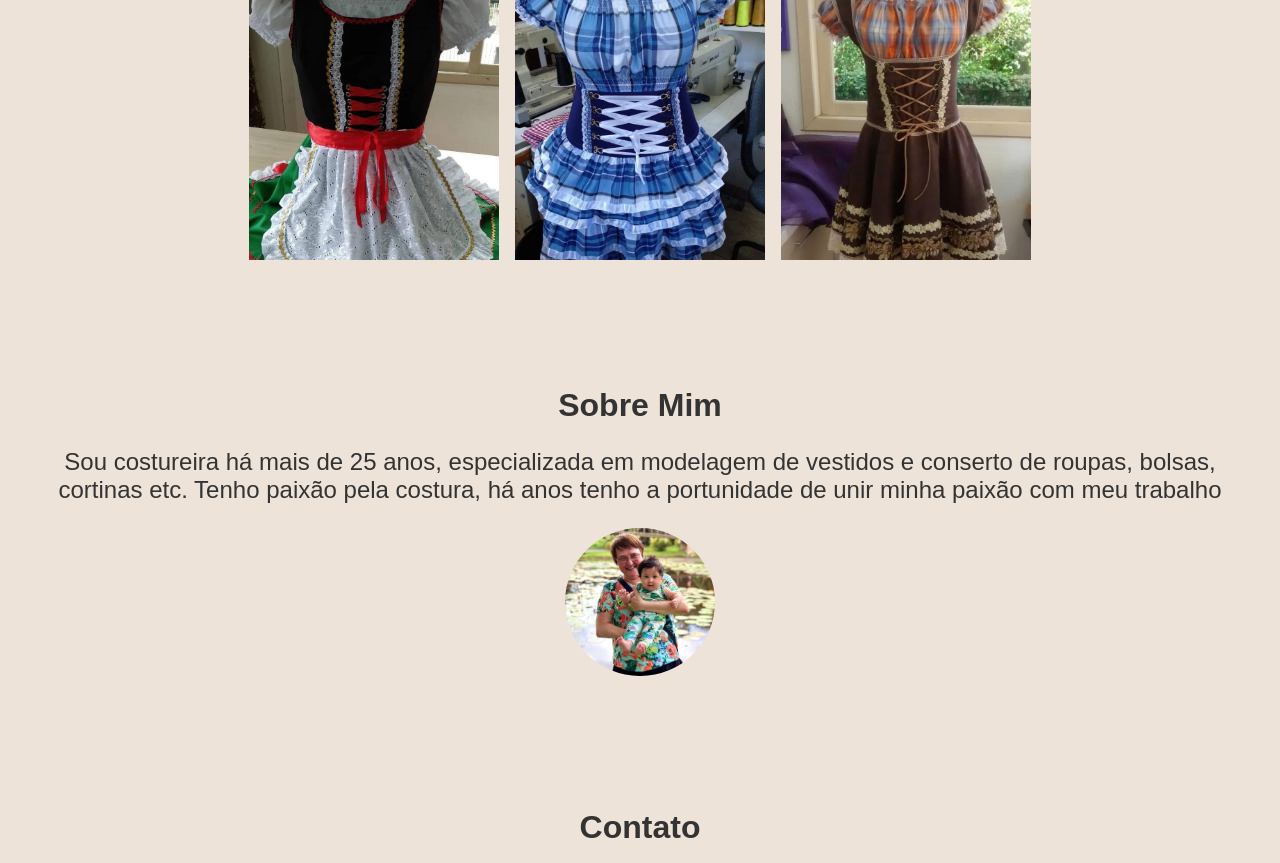
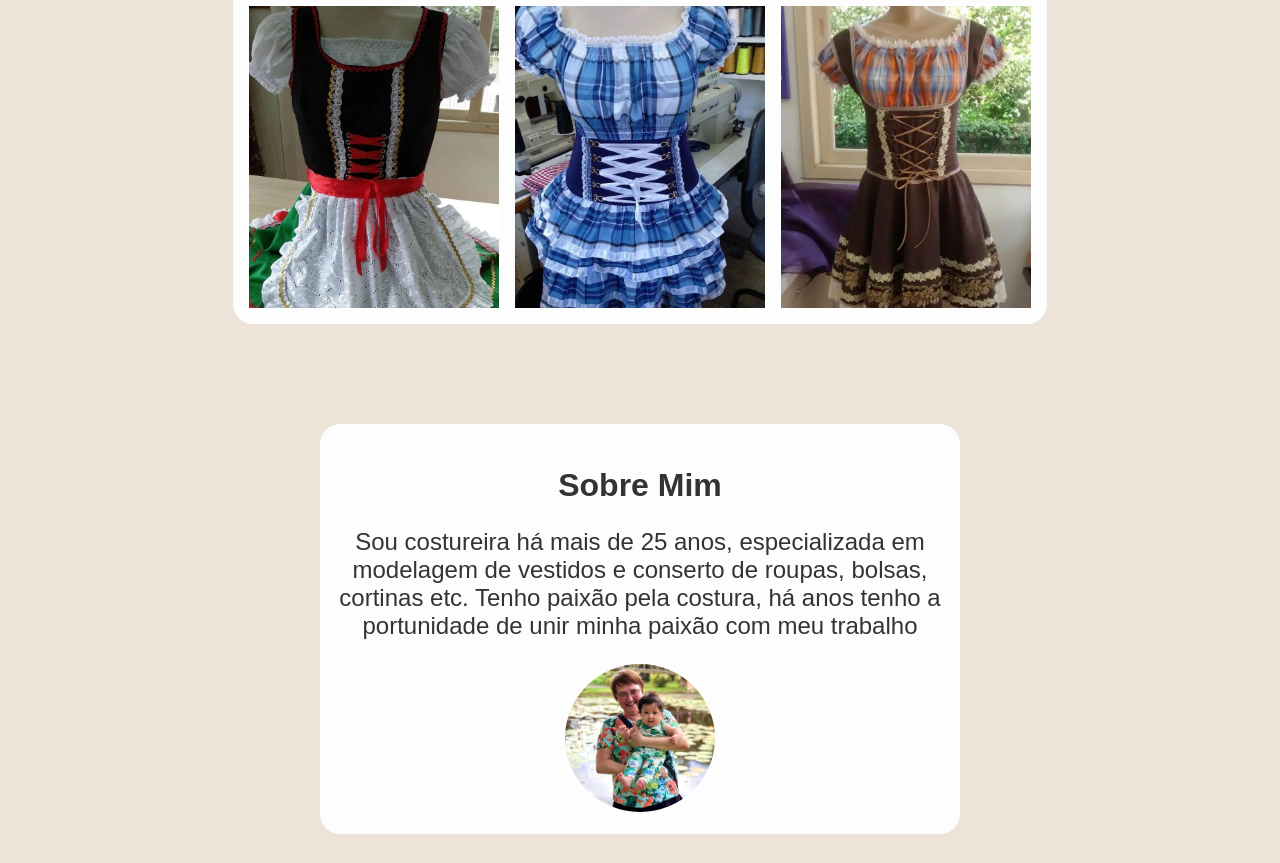
Before and after one commit to RafInlove/Kaestner-landing, a plain HTML site: page index.html in a window 1280 px wide. Shown: the part 1303-2166 px from the top of the page. Drawn offline with Linux system fonts and the light colour scheme; a web font is replaced by a local one.

Commit message:
chore:design

```diff
--- a/index.html
+++ b/index.html
@@ -36,6 +36,7 @@
     </div>
 
     <div id="services" class="services">
+        <div id="services-box">
             <h2>Serviços</h2>
             <ul>
                 <li>Almofadas</li>
@@ -45,8 +46,10 @@
                 <li>Roupas de cama</li>
             </ul>
         </div>
+    </div>
 
     <div id="gallery" class="gallery">
+        <div id="gallery-box">
             <h2>Galeria</h2>
             <p>Alguns dos trabalhos realizados.</p>
             <div class="images">
@@ -55,11 +58,14 @@
                 <img src="./static/img/vestido3.jpeg" alt="Vestido">
             </div>
         </div>
+    </div>
 
     <div id="about" class="about">
+        <div id="about-box">
             <h2>Sobre Mim</h2>
             <p>Sou costureira há mais de 25 anos, especializada em modelagem de vestidos e conserto de roupas, bolsas, cortinas etc. Tenho paixão pela costura, há anos tenho a portunidade de unir minha paixão com meu trabalho</p>
             <img src="./static/img/marivone.png" alt="Marivone">
+        </div>
     </div>
 
     <div id="contact" class="contact">
--- a/static/style.css
+++ b/static/style.css
@@ -57,6 +57,14 @@ nav a:hover {
 .hero button:hover {
     color: #887054;
     background-color: #fdfdfd;
+}
+#services-box, #gallery-box, #about-box {
+    background-color: #fdfdfd;
+    border-radius: 2px;
+    width: fit-content;
+    margin: 0 auto;
+    padding: 1rem;
+    border-radius: 20px;
 }
 .services, .about, .testimonials, .gallery, .contact {
     padding: 50px 20px;
@@ -203,3 +211,10 @@ footer {
         padding: 1px;
     }
 }
+
+@media (min-width: 768px) {
+    .about {
+        width: 50%;
+        margin: 0 auto;
+    }
+}
```
Lines whose indentation alone changed are shown as unchanged.
